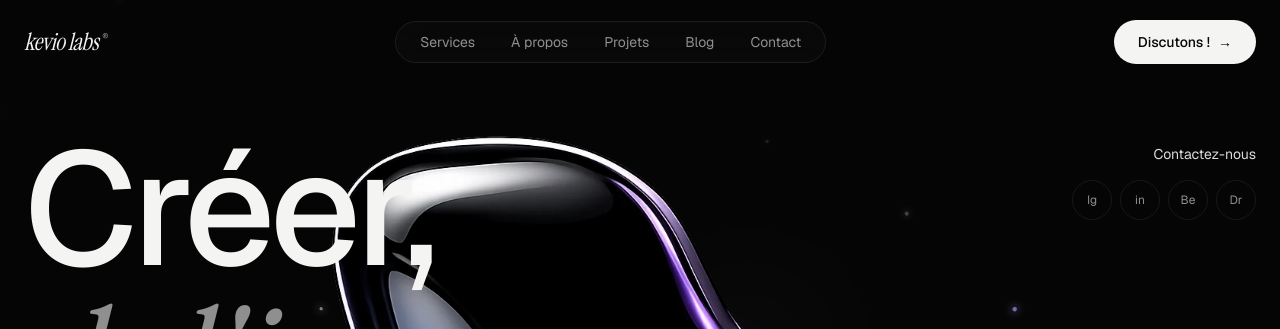
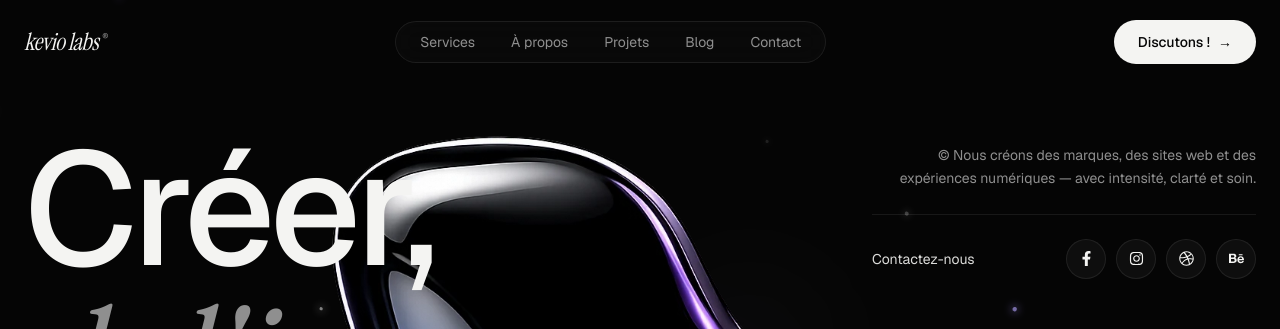
Before and after one commit to keviolabs-io/kebio-labs, a Next.js app: page / in a window 1280 px wide. Shown: the top 329 px of the page. Built offline with nearby package versions, Linux system fonts and the light colour scheme.

Commit message:
Bloc Contactez-nous fidele au theme: texte + trait + logos + hover blanc/noir

```diff
--- a/components/home/Hero.tsx
+++ b/components/home/Hero.tsx
@@ -6,8 +6,18 @@ import { hero } from "@/lib/content";
 import HeroObject from "@/components/HeroObject";
 import Particles from "@/components/Particles";
 import Media from "@/components/Media";
+import { FaFacebookF, FaInstagram, FaDribbble, FaBehance } from "react-icons/fa";
+import type { IconType } from "react-icons";
 
 const easeOut = [0.22, 1, 0.36, 1] as const;
+
+// Logos de marque pour les réseaux du hero
+const SOCIAL_ICONS: Record<string, IconType> = {
+  facebook: FaFacebookF,
+  instagram: FaInstagram,
+  dribbble: FaDribbble,
+  behance: FaBehance,
+};
 
 /** Ligne de titre avec révélation par masque (slide up). */
 function MaskLine({
@@ -60,26 +70,35 @@ export default function Hero() {
             </MaskLine>
           </h1>
 
-          {/* Contact + réseaux (desktop) */}
+          {/* Contact + réseaux (desktop) — repris du thème */}
           <motion.div
             variants={fadeUp}
             initial="initial"
             animate="animate"
             transition={{ duration: 0.7, ease: easeOut, delay: 0.5 }}
-            className="mt-8 hidden shrink-0 flex-col items-end gap-4 lg:flex"
+            className="mt-8 hidden w-full max-w-sm shrink-0 flex-col items-end gap-6 lg:flex"
           >
-            <p className="text-sm text-foreground/90">{hero.contactLabel}</p>
-            <div className="flex gap-2">
-              {hero.socials.map((s) => (
-                <a
-                  key={s.label}
-                  href={s.href}
-                  aria-label={s.label}
-                  className="grid h-10 w-10 place-items-center rounded-full border border-border text-xs text-muted transition-colors duration-300 hover:border-border-strong hover:text-foreground"
-                >
-                  {s.short}
-                </a>
-              ))}
+            <p className="text-right text-sm leading-relaxed text-muted">
+              {hero.contactParagraph}
+            </p>
+            <div className="w-full border-t border-border" />
+            <div className="flex w-full items-center justify-between gap-8">
+              <span className="text-sm text-foreground/90">{hero.contactLabel}</span>
+              <div className="flex gap-2.5">
+                {hero.socials.map((s) => {
+                  const Icon = SOCIAL_ICONS[s.key];
+                  return (
+                    <a
+                      key={s.key}
+                      href={s.href}
+                      aria-label={s.label}
+                      className="grid h-10 w-10 place-items-center rounded-full border border-border bg-white/[0.04] text-foreground transition-all duration-300 hover:scale-105 hover:border-white hover:bg-white hover:text-background"
+                    >
+                      {Icon ? <Icon className="h-[15px] w-[15px]" /> : null}
+                    </a>
+                  );
+                })}
+              </div>
             </div>
           </motion.div>
         </div>
--- a/lib/content.ts
+++ b/lib/content.ts
@@ -41,13 +41,15 @@ export const hero = {
     image: "/projects/project-1.jpg",
     href: "/projets",
   },
-  // Bloc contact + réseaux (haut-droite)
+  // Bloc contact + réseaux (haut-droite) — repris du thème
+  contactParagraph:
+    "© Nous créons des marques, des sites web et des expériences numériques — avec intensité, clarté et soin.",
   contactLabel: "Contactez-nous",
   socials: [
-    { label: "Instagram", short: "Ig", href: "#" },
-    { label: "LinkedIn", short: "in", href: "#" },
-    { label: "Behance", short: "Be", href: "#" },
-    { label: "Dribbble", short: "Dr", href: "#" },
+    { key: "facebook", label: "Facebook", href: "#" },
+    { key: "instagram", label: "Instagram", href: "#" },
+    { key: "dribbble", label: "Dribbble", href: "#" },
+    { key: "behance", label: "Behance", href: "#" },
   ],
   // Villes du marquee sous le hero
   marquee: ["venice.", "cairo", "italic", "tokyo", "berlin.", "oslo"],
--- a/package.json
+++ b/package.json
@@ -14,7 +14,8 @@
     "lenis": "^1.3.25",
     "next": "16.2.10",
     "react": "19.2.4",
-    "react-dom": "19.2.4"
+    "react-dom": "19.2.4",
+    "react-icons": "^5.7.0"
   },
   "devDependencies": {
     "@tailwindcss/postcss": "^4",
```
Also changed, not shown: 1 other file (tests, documents, lock files or other folders).
